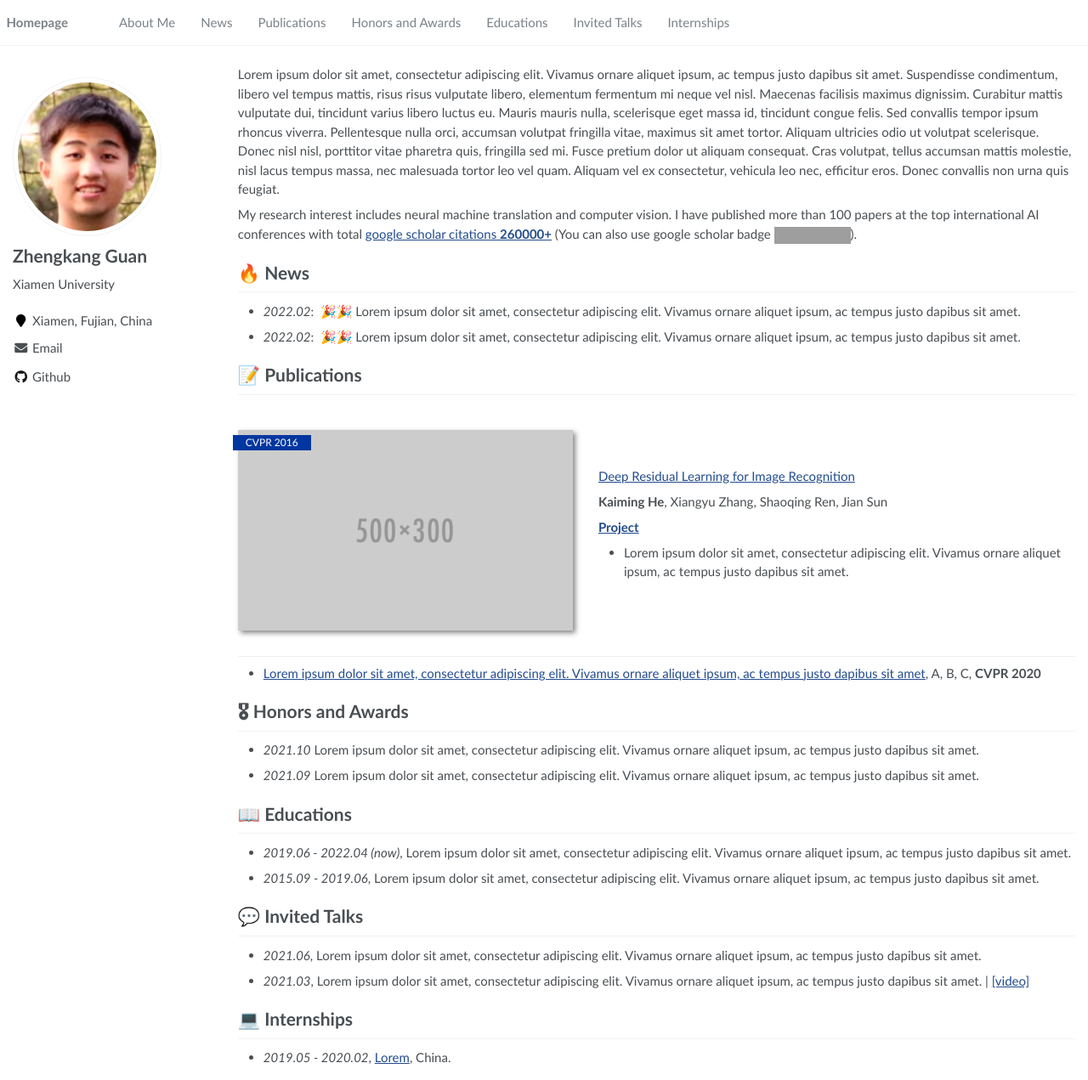
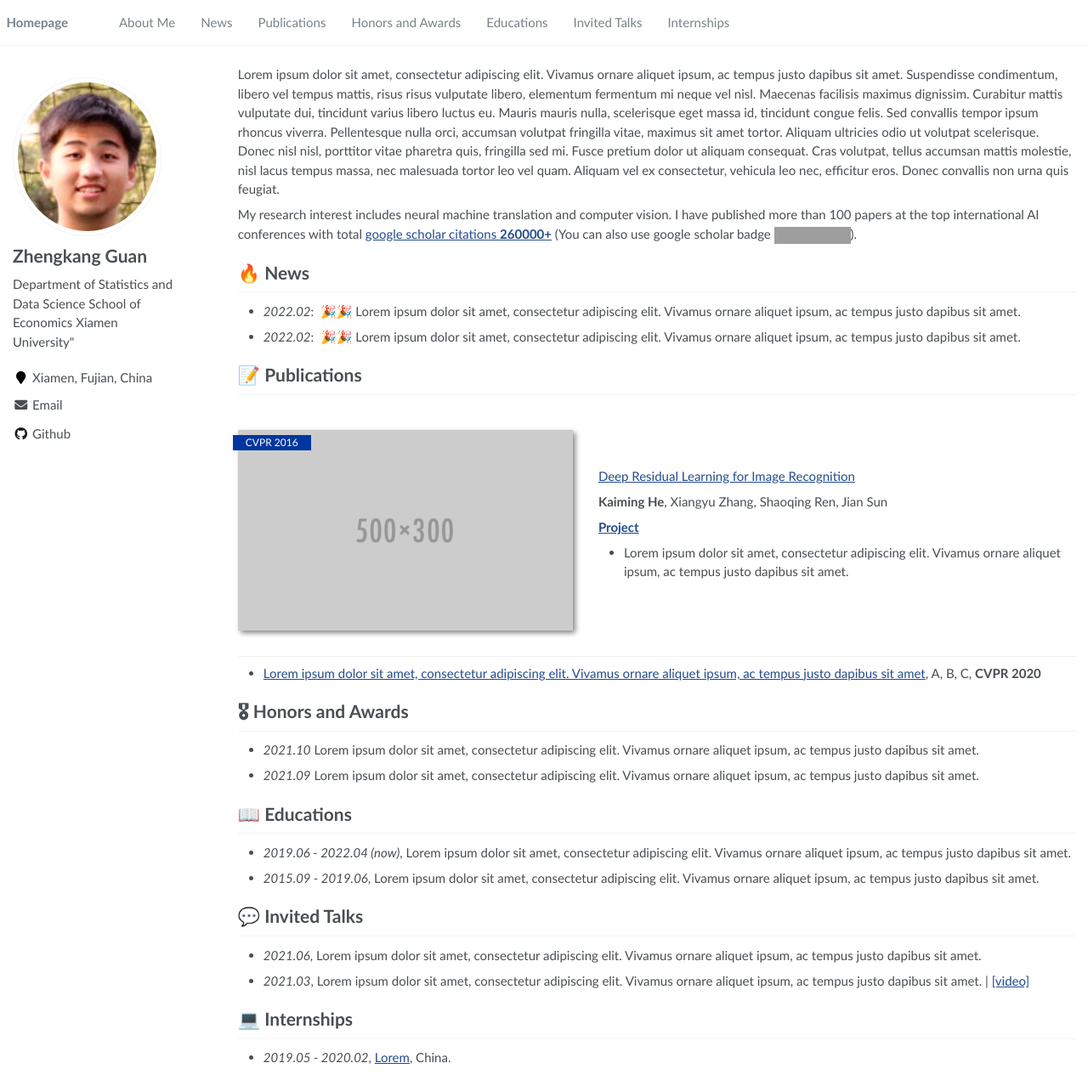
Before and after one commit to GuanZhengkang/guanzhengkang.github.io, a Jekyll site: the page built from _pages/about.md, in a window 1280 px wide and 1271 px high. Shown: the whole window at 85% size. Built offline with Jekyll 4.4.1, drawn with Linux system fonts in a browser that asks for light colours; grey boxes are pictures that could not be loaded.

Commit message:
Update _config.yml

```diff
--- a/_config.yml
+++ b/_config.yml
@@ -23,7 +23,10 @@ baidu_site_verification  :  # get baidu_site_verification from https://ziyuan.ba
 author:
   name             : "Zhengkang Guan"
   avatar           : "images/profile.png"
-  bio              : "Xiamen University"
+  bio              : >
+    Department of Statistics and Data Science
+    School of Economics
+    Xiamen University"
   location         : "Xiamen, Fujian, China"
   employer         :
   pubmed           :
```
